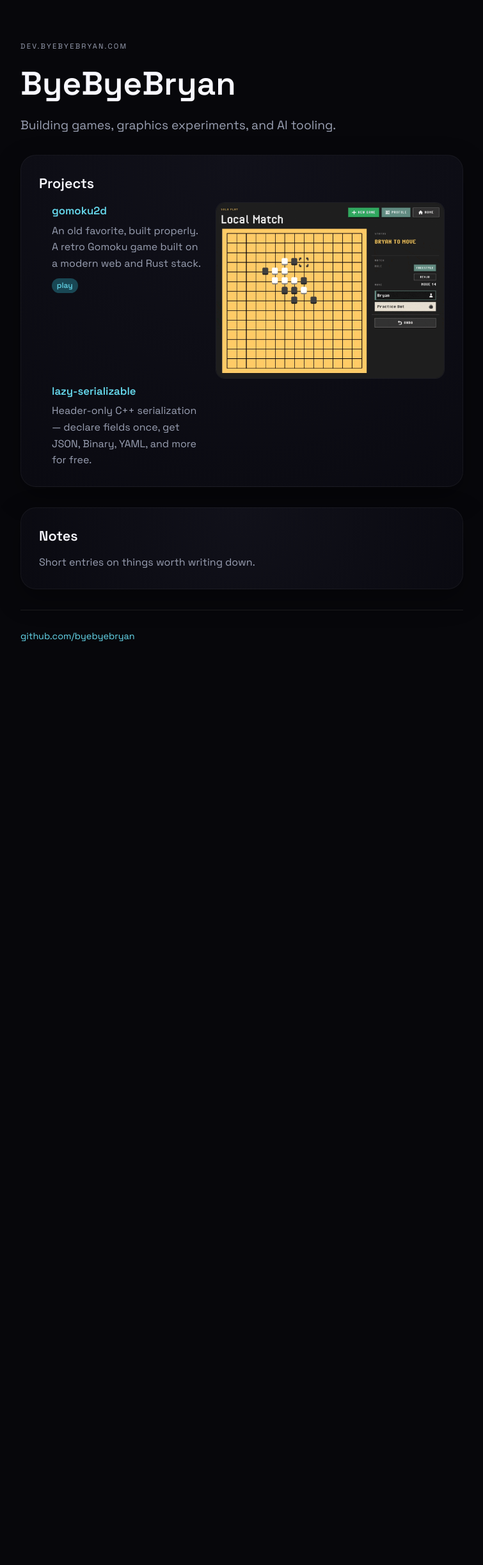
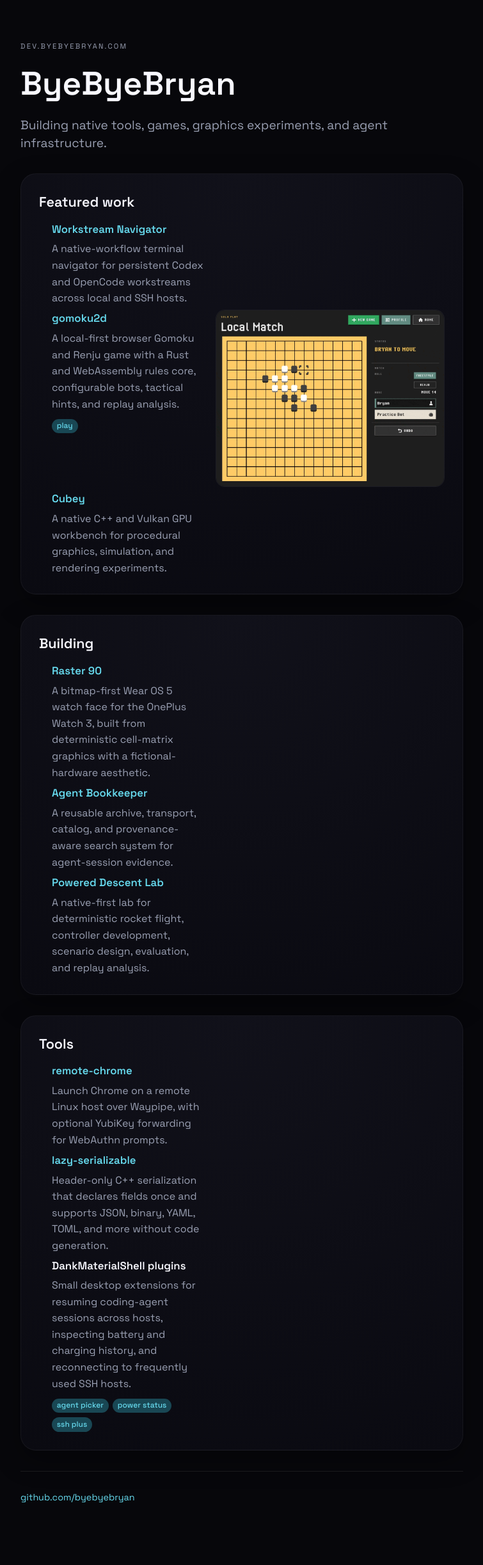
Before and after one commit to byebyebryan/byebyebryan.github.io, a Jekyll site: the page built from index.md, in a window 1280 px wide. Shown: the whole page at 64% size, without its empty margins (262-1017 px from the left). Built offline with Jekyll 4.4.1, drawn with Linux system fonts in a browser that asks for light colours; before the commit the page ends 1100 px from its top, so only the background shows below that.

Commit message:
feat: refresh project portfolio

```diff
--- a/_layouts/home.html
+++ b/_layouts/home.html
@@ -29,7 +29,11 @@ layout: default
                 </a>
               {% endif %}
               <div class="project-copy">
-                <a href="{{ project.url }}" class="project-name">{{ project.name }}</a>
+                {% if project.url %}
+                  <a href="{{ project.url }}" class="project-name">{{ project.name }}</a>
+                {% else %}
+                  <span class="project-name project-name-static">{{ project.name }}</span>
+                {% endif %}
                 <p>{{ project.description }}</p>
                 {% if project.links %}
                   <p class="project-links">
--- a/assets/css/styles.css
+++ b/assets/css/styles.css
@@ -140,6 +140,10 @@ a:focus-visible {
   font-size: 1.05rem;
 }
 
+.project-name-static {
+  color: var(--fg);
+}
+
 .project-list p {
   margin: 0;
 }
--- a/index.md
+++ b/index.md
@@ -1,23 +1,51 @@
 ---
 layout: home
 title: ByeByeBryan
-lede: Building games, graphics experiments, and AI tooling.
+lede: Building native tools, games, graphics experiments, and agent infrastructure.
 eyebrow: dev.byebyebryan.com
 sections:
-  - title: Projects
+  - title: Featured work
     projects:
+      - name: Workstream Navigator
+        description: A native-workflow terminal navigator for persistent Codex and OpenCode workstreams across local and SSH hosts.
+        url: https://github.com/byebyebryan/workstream-navigator
       - name: gomoku2d
-        description: An old favorite, built properly. A retro Gomoku game built on a modern web and Rust stack.
+        description: A local-first browser Gomoku and Renju game with a Rust and WebAssembly rules core, configurable bots, tactical hints, and replay analysis.
         url: https://github.com/byebyebryan/gomoku2d
         image: /assets/projects/gomoku2d.gif
         image_alt: Gomoku2D local match in progress on a pixel-art board.
         links:
           - label: play
-            url: https://dev.byebyebryan.com/gomoku2d/
+            url: https://gomoku2d.byebyebryan.com/
+      - name: Cubey
+        description: A native C++ and Vulkan GPU workbench for procedural graphics, simulation, and rendering experiments.
+        url: https://github.com/byebyebryan/cubey
+  - title: Building
+    projects:
+      - name: Raster 90
+        description: A bitmap-first Wear OS 5 watch face for the OnePlus Watch 3, built from deterministic cell-matrix graphics with a fictional-hardware aesthetic.
+        url: https://github.com/byebyebryan/wear-os
+      - name: Agent Bookkeeper
+        description: A reusable archive, transport, catalog, and provenance-aware search system for agent-session evidence.
+        url: https://github.com/byebyebryan/agent-bookkeeper
+      - name: Powered Descent Lab
+        description: A native-first lab for deterministic rocket flight, controller development, scenario design, evaluation, and replay analysis.
+        url: https://github.com/byebyebryan/powered-descent-lab
+  - title: Tools
+    projects:
+      - name: remote-chrome
+        description: Launch Chrome on a remote Linux host over Waypipe, with optional YubiKey forwarding for WebAuthn prompts.
+        url: https://github.com/byebyebryan/remote-chrome
       - name: lazy-serializable
-        description: Header-only C++ serialization — declare fields once, get JSON, Binary, YAML, and more for free.
+        description: Header-only C++ serialization that declares fields once and supports JSON, binary, YAML, TOML, and more without code generation.
         url: https://github.com/byebyebryan/lazy-serializable
-  - title: Notes
-    body: >
-      Short entries on things worth writing down.
+      - name: DankMaterialShell plugins
+        description: Small desktop extensions for resuming coding-agent sessions across hosts, inspecting battery and charging history, and reconnecting to frequently used SSH hosts.
+        links:
+          - label: agent picker
+            url: https://github.com/byebyebryan/dms-agent-picker
+          - label: power status
+            url: https://github.com/byebyebryan/dms-power-status
+          - label: ssh plus
+            url: https://github.com/byebyebryan/dms-ssh-plus
 ---
```
